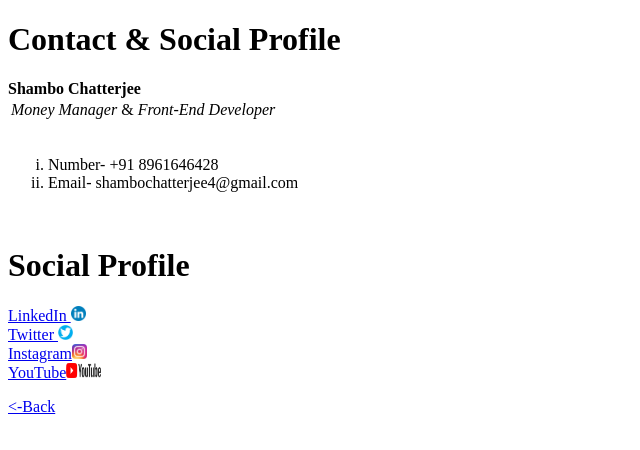
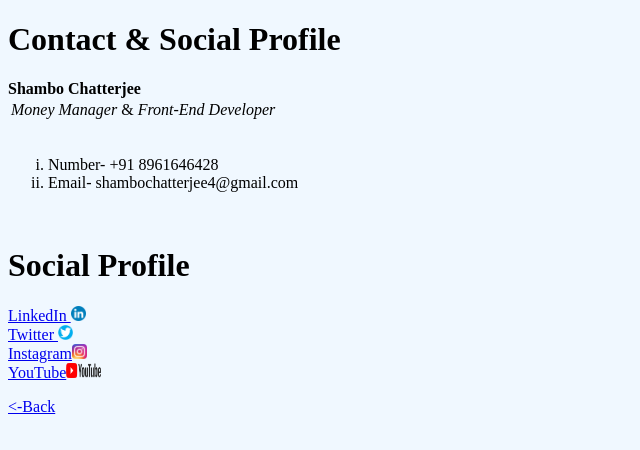
Before and after one commit to FEFHub/CV, a plain HTML site: page contact1.html in a window 1280 px wide. Shown: the whole page, without its empty margins (0-640 px from the left). Drawn offline with Linux system fonts and the light colour scheme.

Commit message:
Font Updated

```diff
--- a/contact1.html
+++ b/contact1.html
@@ -3,6 +3,10 @@
   <head>
     <meta charset="utf-8">
     <title>Contact & Profile</title>
+    <style media="screen">
+      body{background-color: #F0F8FF;
+      font-family: "Times New Roman", Times, serif;}
+    </style>
   </head>
   <body>
     <h1>Contact & Social Profile</h1>
@@ -21,10 +25,10 @@
       </ol>
       <br>
       <h1>Social Profile</h1>
-      <a href="https://www.linkedin.com/in/shambo-chatterjee-b08a1a1a6/">LinkedIn <img src="Image/LinkedIn_icon_circle.svg.png" width="15" height="15"></a><br>
-      <a href="https://twitter.com/TechnoBroSA">Twitter <img src="Image/Twitter.png"width="15" height="15"> </a><br>
-      <a href="https://www.instagram.com/disappointed_meta/">Instagram<img src="Image/Instagram.png"width="15" height="15"></a><br>
-      <a href="https://www.youtube.com/c/TechnoBroSA">YouTube<img src="Image/YouTube.png"width="35" height="15"></a><br>
+      <a href="https://www.linkedin.com/in/shambo-chatterjee-b08a1a1a6/">LinkedIn <img src="Image/LinkedIn_icon_circle.svg.png" width="15" height="15" alt="LI"></a><br>
+      <a href="https://twitter.com/TechnoBroSA">Twitter <img src="Image/Twitter.png"width="15" height="15" alt="TW"> </a><br>
+      <a href="https://www.instagram.com/disappointed_meta/">Instagram<img src="Image/Instagram.png"width="15" height="15" alt="IG"></a><br>
+      <a href="https://www.youtube.com/c/TechnoBroSA">YouTube<img src="Image/YouTube.png"width="35" height="15" alt="YT"></a><br>
       <p><a href="index.html"><-Back</a></p>
   </body>
 </html>
```
